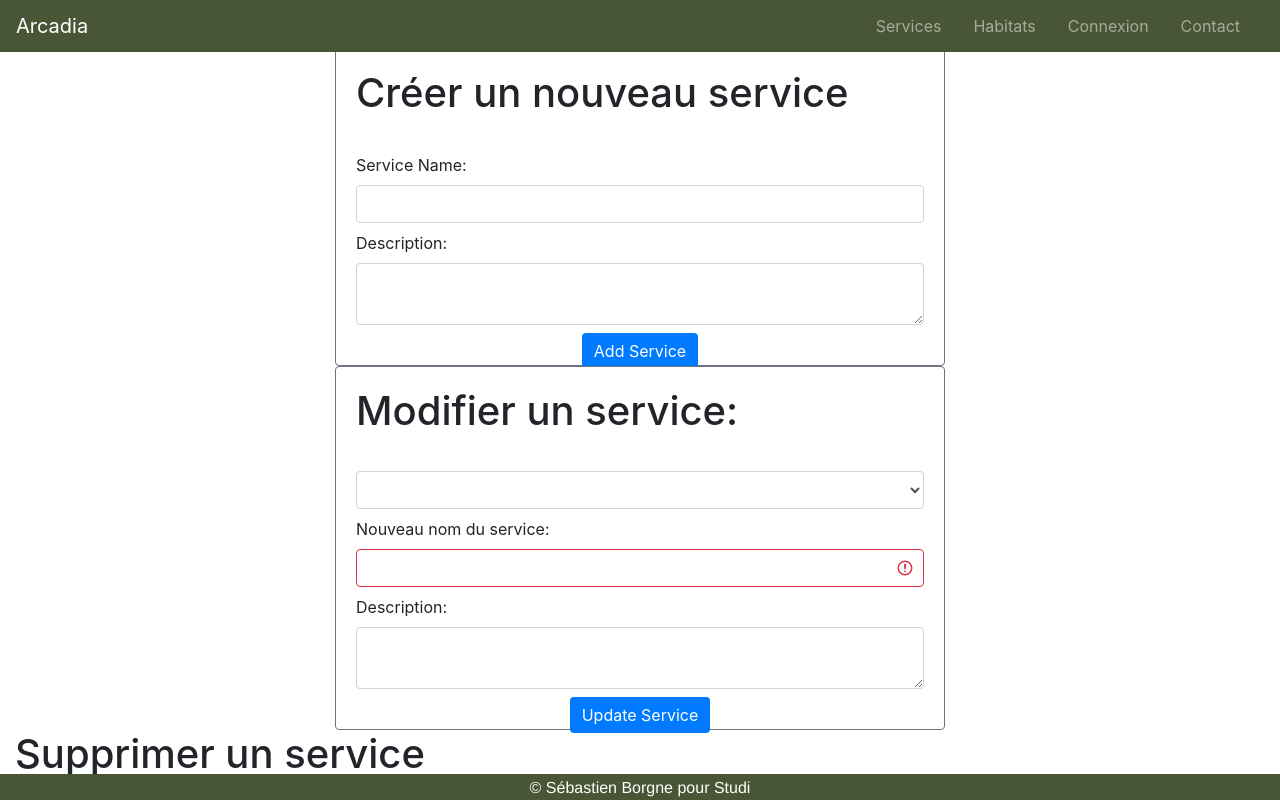
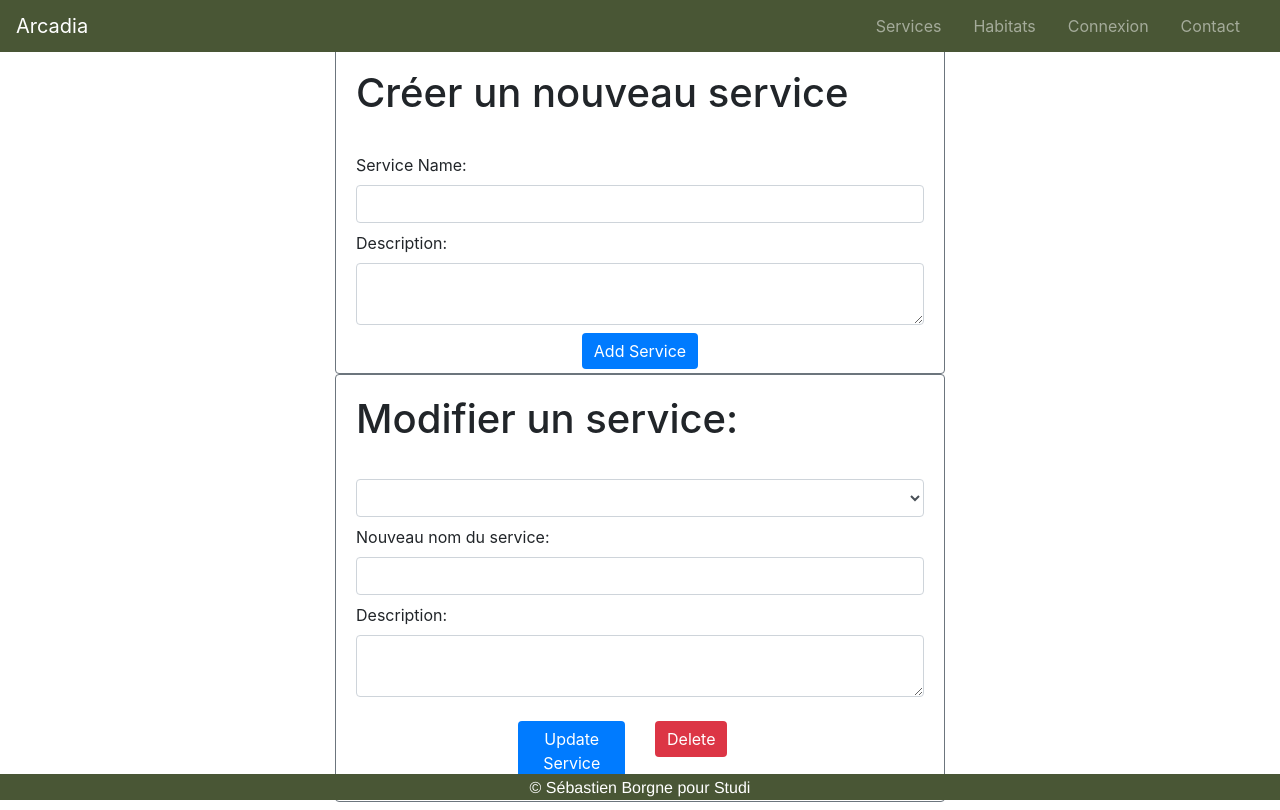
Before and after one commit to Sebastien35/Arcadia, a Symfony app: template templates/admin/services.html.twig in a window 1280 px wide. Run offline with Twig, Linux system fonts and the light colour scheme; the template is opened without the code that fills it, so the values that code supplies are empty; some libraries are stand-ins or nearby versions.

Commit message:
Add delete functionality to service.js and AdminController.php

```diff
--- a/public/js/service.js
+++ b/public/js/service.js
@@ -2,9 +2,12 @@ const serviceId = document.getElementById('serviceId');
 const inputNom = document.getElementById('inputNom');
 const inputDescription = document.getElementById('inputDescription');
 const Btnedit = document.getElementById('Btnedit');
+const Btndelete = document.getElementById('Btndelete');
+
+//inputNom.addEventListener('keyup', validateRequired(inputNom));
 
 Btnedit.addEventListener('click', editService);
-inputNom.addEventListener('keyup', validateRequired(inputNom));
+Btndelete.addEventListener('click', deleteService);
 
 function validateRequired(input){
     if(input.value==''||input.value==null||input.value==undefined||input.value.length<3){
@@ -16,6 +19,10 @@ function validateRequired(input){
     }
 }
 
+/* edit Service  02/02/2024 */
+function testDeleteService(){
+    alert("Would delete service with id: "+serviceId.value);
+}
 
 function editService() {
     let dataForm = new FormData(serviceUpdateForm);
@@ -52,3 +59,35 @@ function editService() {
             // Handle error
         });
 }
+
+/* Delete Service 02/02/2024 */
+
+function deleteService() {
+
+    let myHeaders = new Headers();
+    myHeaders.append("Content-Type", "application/json");
+
+    let requestOptions = {
+        method: 'DELETE',
+        headers: myHeaders,
+        redirect: 'follow'
+    };
+
+    fetch("/admin/services/delete/" + serviceId.value, requestOptions)
+        .then(response => {
+            if (response.status === 200) {
+                return response.json();
+            } else {
+                throw new Error('Erreur');
+            }
+        })
+        .then(result => {
+            console.log(result);
+            alert("Service supprimé avec succès");
+            window.location.reload();
+        })
+        .catch(error => {
+            console.error('Error:', error);
+            // Handle error
+        });
+}
--- a/src/Controller/AdminController.php
+++ b/src/Controller/AdminController.php
@@ -251,7 +251,7 @@ class AdminController extends AbstractController
         }
 
 
-    #[Route('/service/delete/{id}',name: 'deleteService', methods: 'DELETE')]
+    #[Route('/services/delete/{id}',name: 'deleteService', methods: 'DELETE')]
     public function delete(int $id):Response
     {
         $service=$this->entityManager->getRepository(Service::class)->find($id);
--- a/templates/admin/services.html.twig
+++ b/templates/admin/services.html.twig
@@ -21,7 +21,7 @@
                         <textarea id="description" name="description" required class="form-control mb-2"></textarea>
 
 
-                        <div class="d-flex justify-content-center">
+                        <div class="d-flex justify-content-center mt-2 mb-2">
                             <button type="submit" class="btn btn-primary">Add Service</button>
                         </div>
                     </form>
@@ -48,17 +48,25 @@
                         <label for="description">Description:</label>
                         <textarea id="inputDescription" name="description" required class="form-control mb-2" placeholder=""></textarea>
 
+                    </form>
+                    <div class="d-flex justify-content-center mt-5">
+                        <div class="row">
+                            <div class="col">
+                                <button class="btn btn-primary UpdateBtn" id="Btnedit">Update Service</button>
+                            </div>
+                            <div class="col">
+                                <button class="btn btn-danger" id="Btndelete">Delete</button>
+                            </div>
+                        </div>
+                    </div>
 
-                        <div class="d-flex justify-content-center">
-                            <button class="btn btn-primary UpdateBtn" id="Btnedit">Update Service</button>
-                        </div>
 
-                    </form>
                 </div>
             </div>
         </div>
     </div>
 </div>
+<!--
 <div class="container-fluid  white-container">
     <H1> Supprimer un service</H1>
     <div class="row mb-4">
@@ -66,12 +74,13 @@
         <div class="col-md-2 col-sm-4 mb-4 mt-4 service" data-service="{{ service.nom }}" data-service-id="{{ service.id }}">
             <div class="card card-service">
                 <H5 class="card-title">{{ service.nom }}</H5>
-                <btn class="btn btn-danger delServ-btn">Delete</btn>
+                <btn class="button btn btn-danger delServ-btn"id="Btndelete">Delete</btn>
             </div>
         </div>
         {% endfor %}
     </div>
 </div>
+-->
 <script src="https://code.jquery.com/jquery-3.6.0.min.js"></script>
 
 
```
